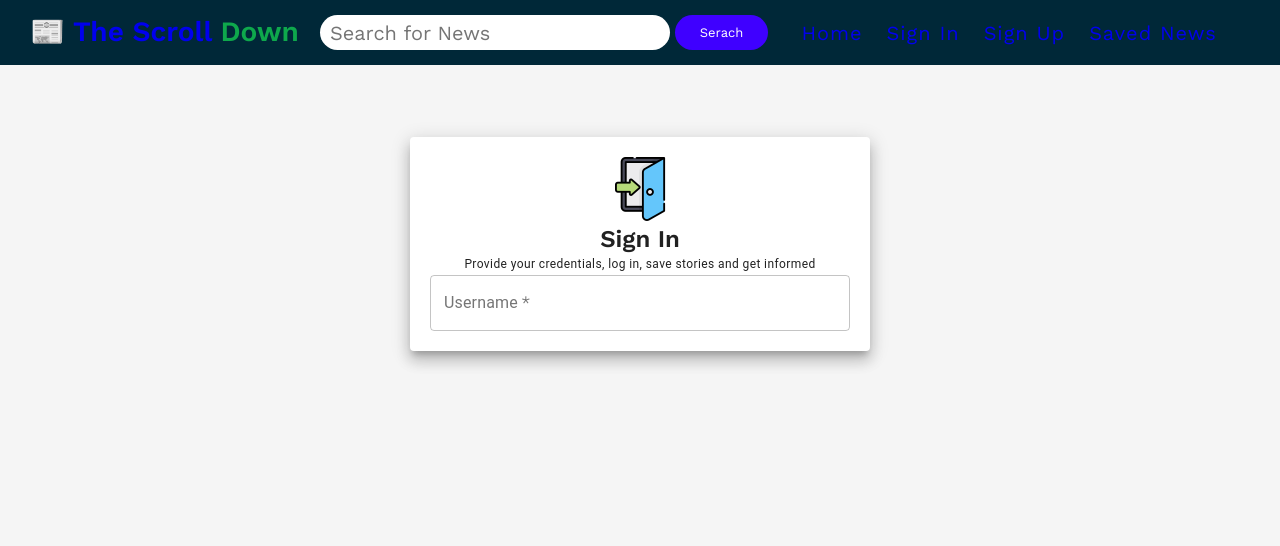
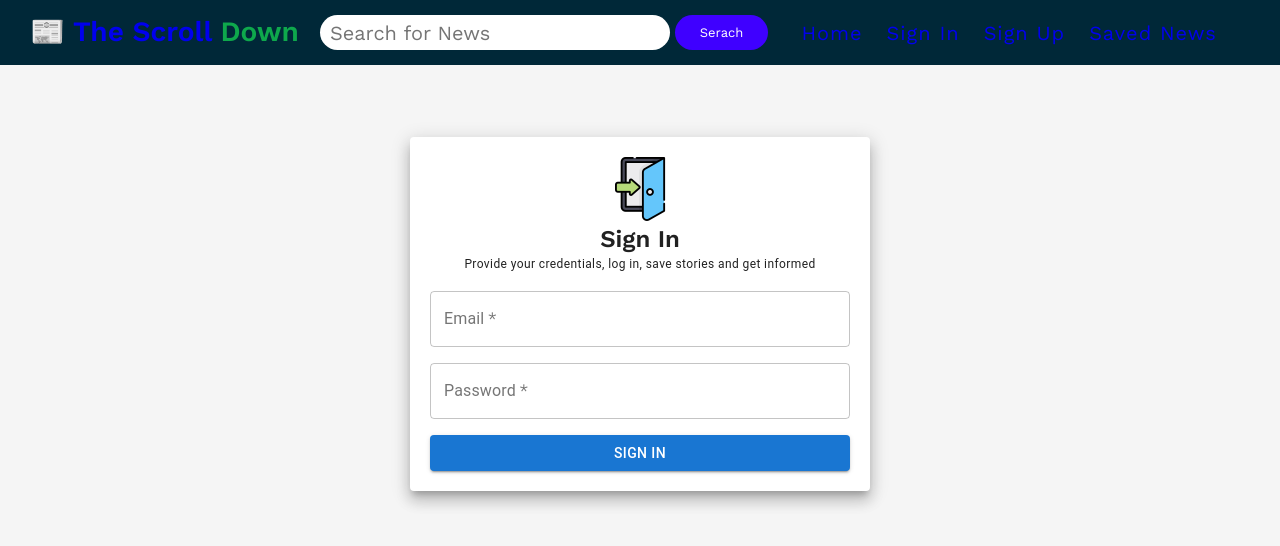
Before and after one commit to willdarkins/the_scroll_down, a React (Create React App) app: page /signin in a window 1280 px wide. Shown: the top 546 px of the page. Built offline with nearby package versions, Linux system fonts and the light colour scheme.

Commit message:
completed Sign In form adding some nice spacing between textfields and copy

```diff
--- a/src/pages/SignIn.js
+++ b/src/pages/SignIn.js
@@ -1,10 +1,11 @@
 import React from 'react'
 import { Grid, Paper, Typography, TextField } from '@material-ui/core'
+import Button from '@mui/material/Button';
 import signinicon from '../images/log-in.png'
 
 function SignIn() {
   const paperStyles = { padding: 20, width: 460, margin: '4.5rem auto' }
-  const headerStyle = { margin: '0 1rem' }
+  const headerStyle = { margin: '.3  1rem' }
   return (
     <>
       <Grid>
@@ -16,11 +17,17 @@ function SignIn() {
           </Grid>
           <form>
             <Grid container spacing={2}>
-
+              <Grid item></Grid>
               <Grid xs={12} item>
-              <TextField label='Username' placeholder='Enter Username' variant='outlined' fullWidth required/>
+                <TextField label='Email' placeholder='Enter Email Address' variant='outlined' fullWidth required />
               </Grid>
-
+              <Grid xs={12} item>
+                <TextField label='Password' placeholder='Enter Password' variant='outlined' fullWidth required />
+              </Grid>
+              <Grid xs={12} item>
+                <Button
+                  type='submit' color='primary' variant='contained' fullWidth>Sign In</Button>
+              </Grid>
             </Grid>
           </form>
         </Paper>
--- a/src/pages/SignUp.js
+++ b/src/pages/SignUp.js
@@ -5,7 +5,7 @@ import signupicon from '../images/signup_icon.png'
 
 function SignUp() {
     const paperStyle = { padding: '30px 20px', width: 460, margin: '4.5rem auto' }
-    const headerStyle = { margin: '0 1rem' }
+    const headerStyle = { margin: '.3 1rem' }
     return (
         <Grid>
             <Paper elevation={20} style={paperStyle}>
@@ -15,7 +15,9 @@ function SignUp() {
                     <Typography variant='caption'>Fill out the form, become a member and start saving news you care about</Typography>
                 </Grid>
                 <form>
+
                     <Grid container spacing={2}>
+                    <Grid xs={12} item></Grid>
                         <Grid xs={12} sm={6} item>
                             <TextField
                                 type='input'
```
